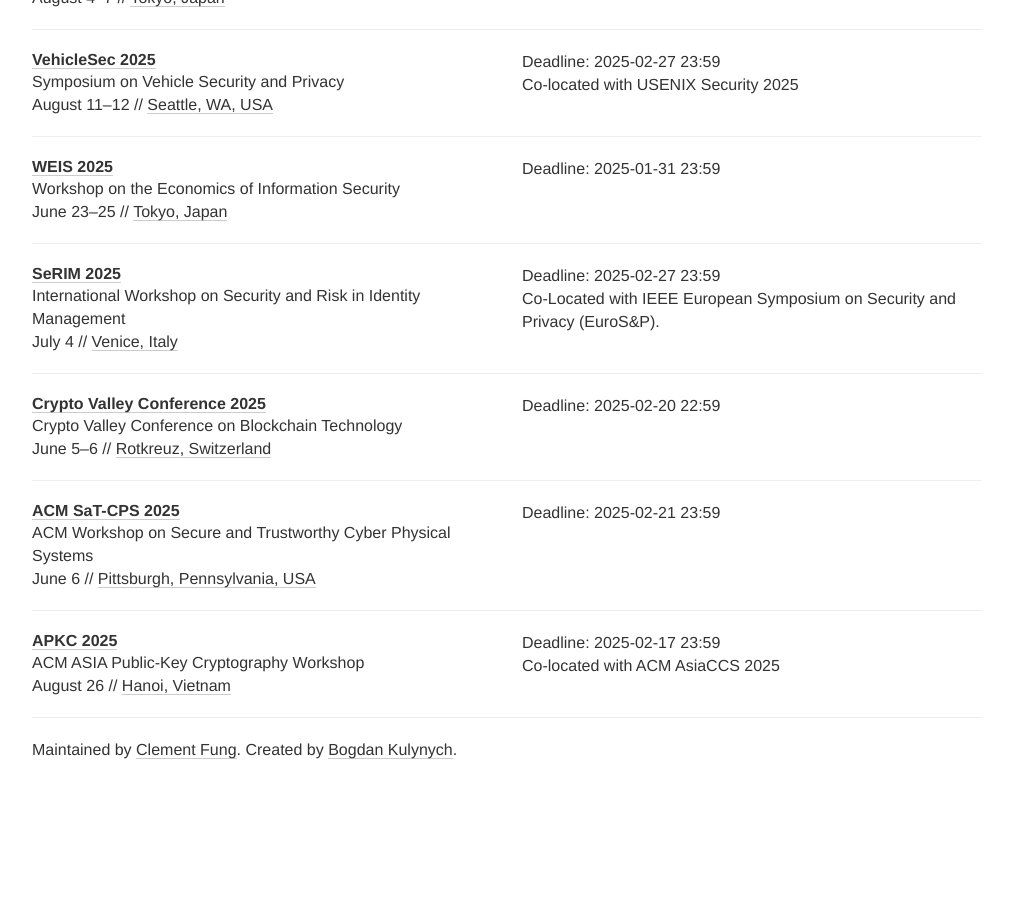
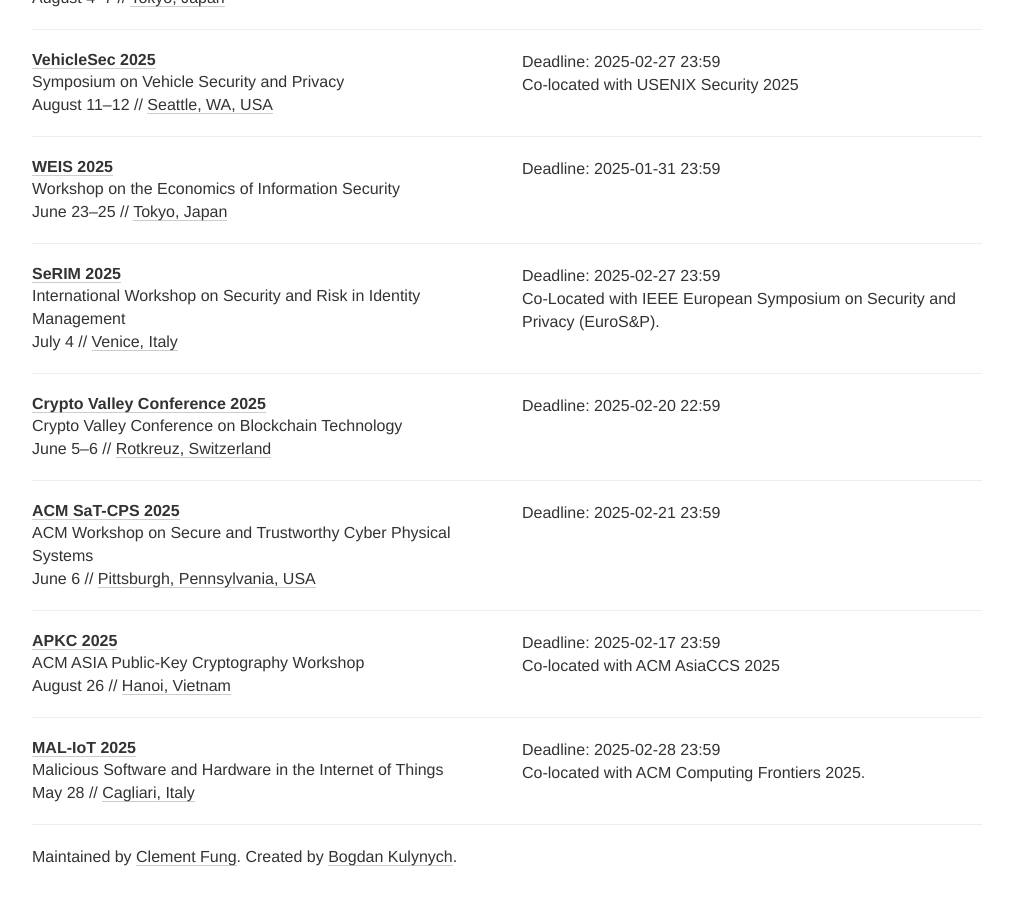
Before and after one commit to sec-deadlines/sec-deadlines.github.io, a Jekyll site: the page built from index.html, in a window 1280 px wide and 900 px high, scrolled down 16737 px. Shown: the whole window, without its empty margins (133-1146 px from the left). Built offline with Jekyll 4.4.1, drawn with Linux system fonts in a browser that asks for light colours; nearby versions of some CDN libraries; comment, search, counter and statistics services are not loaded; before the commit the page ends 17530 px from its top, so only the background shows below that.

Commit message:
Add MAL-IoT
Add the 10th Malicious Software and Hardware in Internet of Things Workshop

```diff
--- a/_data/conferences.yml
+++ b/_data/conferences.yml
@@ -1245,3 +1245,13 @@
   date: August 26
   place: Hanoi, Vietnam
   tags: [SEC, CRYPTO, SHOP]
+
+- name: MAL-IoT
+  description: Malicious Software and Hardware in the Internet of Things
+  year: 2025
+  link: https://security.ucc.ie/mal-iot2025/
+  deadline: ["2025-02-28 23:59"]
+  comment: Co-located with ACM Computing Frontiers 2025.
+  date: May 28
+  place: Cagliari, Italy
+  tags: [SEC, PRIV, CRYPTO, SHOP]
```
